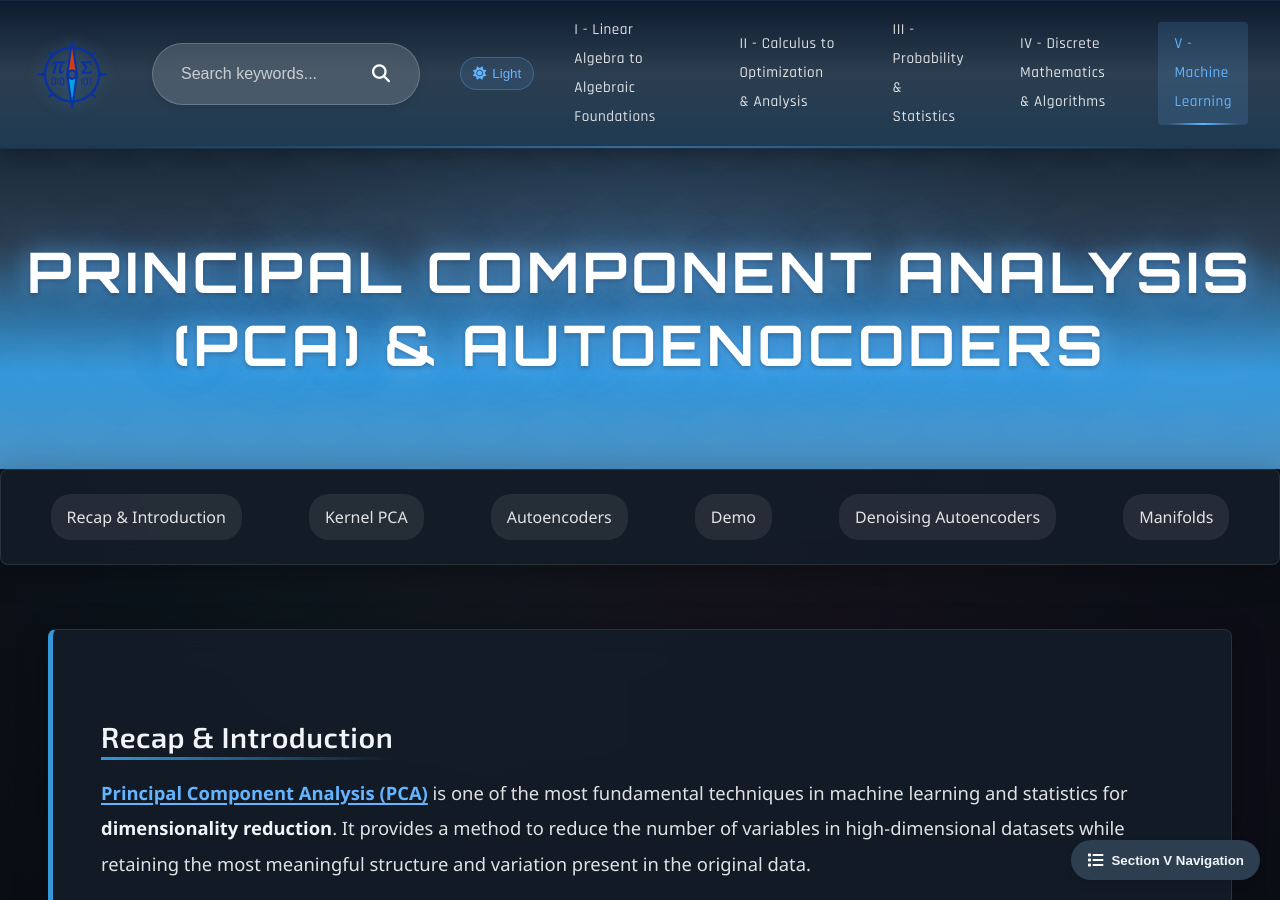
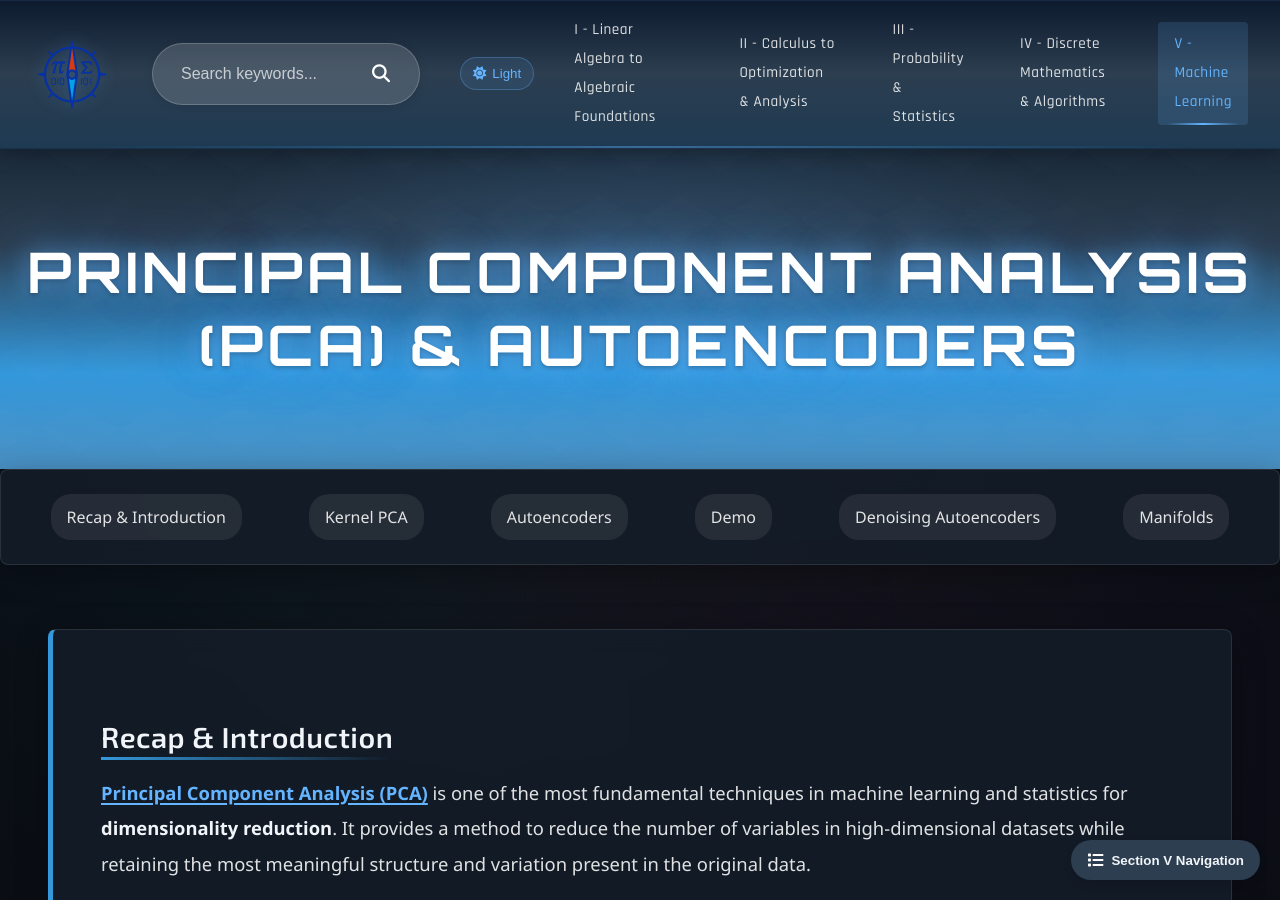
Before and after one commit to Yusukey01/yusukey01.github.io, a Jekyll site: the page built from Mathematics/Machine_learning/pca.html, in a window 1280 px wide and 900 px high. Built offline with Jekyll 4.4.1, drawn with Linux system fonts in a browser that asks for light colours.

Commit message:
fixed style, texts

```diff
--- a/Mathematics/Machine_learning/pca.html
+++ b/Mathematics/Machine_learning/pca.html
@@ -1,6 +1,6 @@
 ---
 layout: default
-title: Principal Component Analysis (PCA) & Autoenocoders
+title: Principal Component Analysis (PCA) & Autoencoders
 topic_id: ml-7
 level: detail
 uses_math: true
@@ -12,7 +12,7 @@ uses_python: false
         {% include learning_resource_schema.html topic_id=page.topic_id %}
 
         <div class="hero-section">
-            <h1 class="webpage-name">Principal Component Analysis (PCA) & Autoenocoders</h1>
+            <h1 class="webpage-name">Principal Component Analysis (PCA) & Autoencoders</h1>
         </div>
 
         {% include section_navigation.html %}
```
Also changed, not shown: data/curriculum.json.
